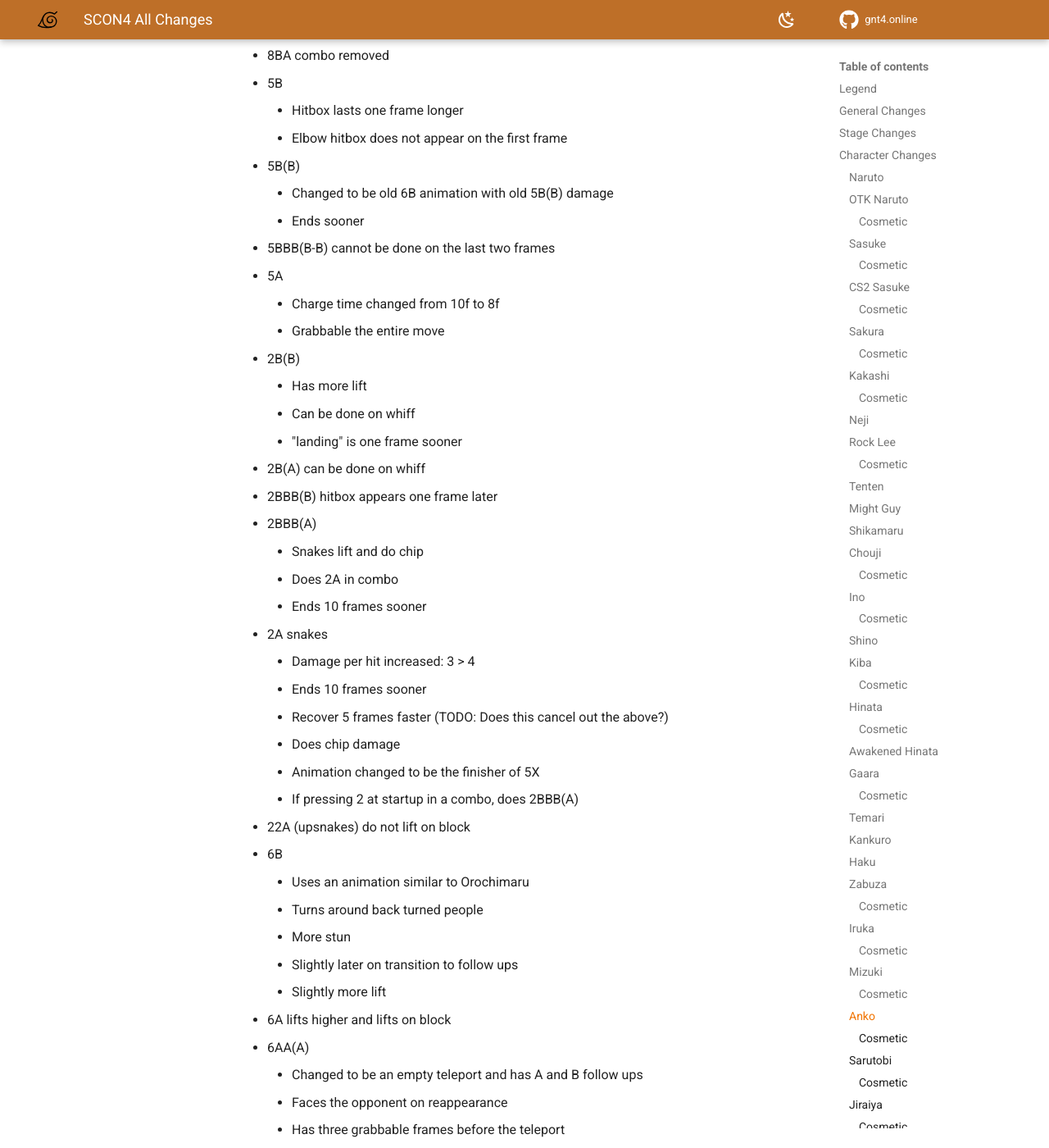
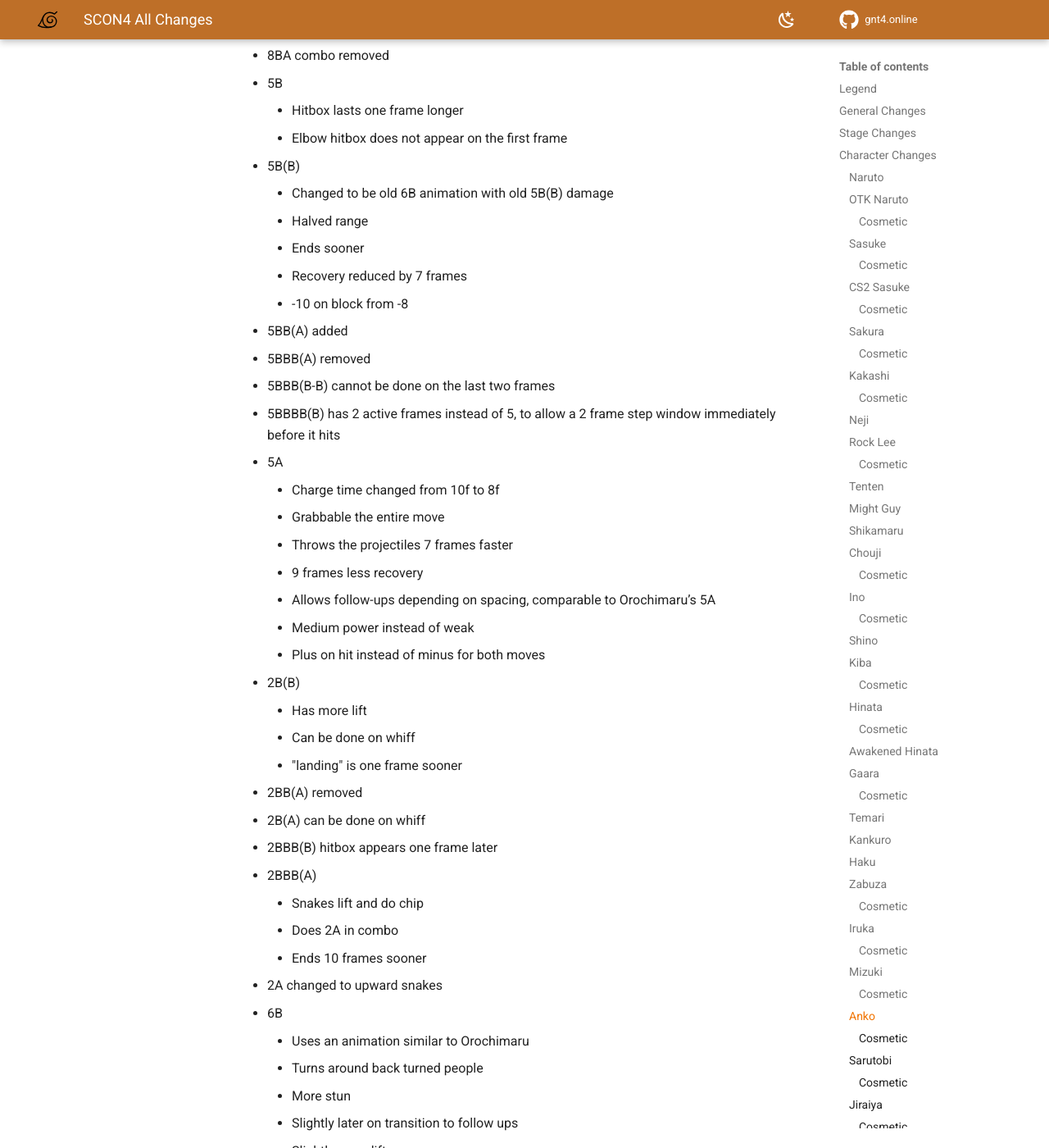
Before and after one commit to NicholasMoser/gnt4.online, an MkDocs documentation site: the page built from docs/scon4_all_changes.md, in a window 1280 px wide and 1400 px high, scrolled down 90599 px. Shown: the whole window at 82% size. Built offline with MkDocs 1.6.1 and Material for MkDocs 9.7.7, drawn with Linux system fonts in a browser that asks for light colours; comment, search, counter and statistics services are not loaded; some of the changed text lies outside the part shown.

Commit message:
Add 1.4.3 up to Anko

```diff
--- a/docs/scon4_all_changes.md
+++ b/docs/scon4_all_changes.md
@@ -58,7 +58,6 @@
 - Sleep state (Kabuto 2X)
     - Cannot sub until later
     - Resets the combo counter
-- Can select which RKnJ you use while in the air. If pressing R, then your character will do the air sub, if pressing 2R then they will do the ground sub
 - Wake up attacks added. If holding A or B on frame 15 of a neutral getup, the character will transition to a get up attack. These are fully intangible for four frames and then immune to mids and highs until the hitbox disappears. They are -21 on block
 - Optional default settings changed:
     - 60 to 90 seconds
@@ -93,6 +92,7 @@
 - TDOWN flag not lingering after attacks end (prevents issues where characters could be thrown out of blockstun in some situations after tdown becomes active)
 - Throwbreak window changed globally to 6 frames
 - Throwbreak window normalized between p1 and p2. Both have 6 frames to break (in vanilla player 1 had 1 less frame than player 2).
+- Runstop (the action where your character ends their run cycle, that could only be acted out of with attacks or jumps) is functionally gone! This allows you to run and stop on a dime, run and walk either direction, run into backdash, run into normal sidestep instead of runstep, and run into turnaround when you’re backturned!
 
 Note: 3-Man Cell is currently non-functional.
 
@@ -231,7 +231,7 @@
 - 6A
     - Given more float
     - Super cancellable
-- 4A DEF window starts frame 9 and ends frame 29 (animation ends frame 47)
+- 4A DEF from frames 8-35, animation ends frame 52
 - Act4A now goes into RA
 - 8B lifts on block
 - 8B(B) has more lift
@@ -284,7 +284,7 @@
 - 2A hitbox appears one frame later
 - 6BAA(A) given three grabbable frames before the teleport
 - 4B2A is 2BA with 6 additional startup frames
-- 4A DEF window starts frame 10 and ends frame 29 (animation ends frame 47)
+- 4A DEF from frames 8-35, animation ends frame 52
 - Act4A
     - Has a slightly smaller hitbox
     - Made to do more damage
@@ -397,7 +397,7 @@
 And for Sasuke's sharingan transformation:
 
 - 5BBB(B) has one more hitbox duration frame to better match the animation
-- 4A DEF window starts frame 8 and ends frame 23 (animation ends frame 37+4)
+- 4A DEF from frames 8-35, animation ends frame 52
 - Act4A can be subbed on the first frame only (TODO: Is this same as vanilla?)
 - 8A is grabbable the entire move
 - 5X
@@ -470,7 +470,7 @@
     - Moves and appears 3 frames sooner
     - Same strike timing
     - Can be grabbed on landing
-- 4A DEF window starts frame 10 and ends frame 33 (animation ends frame 46)
+- 4A DEF from frames 10-35, animation ends frame 51
 - Act4A unblockable
 - 8B cannot be subbed until later
 - 8A
@@ -684,7 +684,7 @@
     - Floats higher
     - Staggers
 - 4A
-    - DEF window starts frame 10 and ends frame 49 (animation ends frame 88)
+    - DEF from frames 10-49, animation ends frame 88
     - Uses animation from stance cancel
     - Can be held longer for meter drain with the A button
 - Act4A moves into launch hit faster, unblockable
@@ -909,7 +909,7 @@
     - Loses guard frames if it charges
     - 1G: 3x guard damage
     - 2G: Instant guard break
-- 4A DEF window starts frame 8 and ends frame 23 (animation ends frame 41)
+- 4A DEF from frames 8-35, animation ends frame 52
 - Act4A can be subbed on the first frame only (TODO: Was this ever possible?)
 - 4B(B) high crush from 13-36
 - 8B
@@ -1104,7 +1104,7 @@
     - Has only 5 guard frames on step forward (charge or otherwise)
     - Active 2-5
 - 4A
-    - DEF window starts frame 8 and ends frame 26 (animation ends frame 43)
+    - DEF from frames 8-35, animation ends frame 52
     - Can move immediately on appearance
 - 8B
     - Both hits have slightly more lift
@@ -1314,7 +1314,7 @@
     - "lands" two frames sooner
 - 4B(A) extension added, corresponds to 2A
 - 4A
-    - DEF window starts frame 10 and ends frame 29 (animation ends frame 43)
+    - DEF from frames 10-35, animation ends 49
     - Can be activated from all sides
 - Act4A
     - Is unblockable and unsubbable
@@ -1420,7 +1420,7 @@
     - Doesn't push on block
 - 4BB(B)
     - Adjustments to hitbox timing, landing, and crush. High crushes on landing
-- 4A DEF window starts frame 11 and ends frame 34 (animation ends frame 47)
+- 4A DEF from frames 8-35, animation ends frame 49
 - Act4A
     - Is unblockable
     - Hard knockdown
@@ -1556,7 +1556,7 @@
 - 4BB(A) given all 6BB(A) follow ups
 - 4B(A) changed to be 6A
 - 4B~A made 10 frames quicker
-- 4A DEF window starts frame 10 and ends frame 27 (animation ends frame 41)
+- 4A DEF from frames 10-35, animation ends frame 49
 - Act4A
     - Recovers significantly faster
     - Walking bugs are unblockable
@@ -1661,7 +1661,7 @@
     - Bigger hitbox
 - 6(A-A) cannot be done on whiff
 - 4B staggers instead of bounces
-- 4A DEF window starts frame 11 and ends frame 33 (animation ends frame 42)
+- 4A DEF from frames 11-35, animation ends frame 49
 - Act4A
     - Ends a bit faster
     - Unblockable
@@ -1753,7 +1753,7 @@
     - No longer staggers or pushes block
     - Significantly stronger on hit and block
 - 4A
-    - DEF window starts frame 8 and ends frame 29 (animation ends frame 39) (TODO: Is this right? It also says 11-29 and anim end 49)
+    - DEF from frames 8-35, animation ends frame 52
     - Uses the same animation as 2X
 - Act4A can be subbed on the first frame only (TODO: was this always the case?)
 - 8B
@@ -1774,7 +1774,7 @@
     - Two more active hitbox frames
 - 2X
     - Requires 75% meter to use
-    - Window starts up 3 frames faster and ends when the animation starts to change like other counters
+    - DEF from frames 11-45, animation ends frame 55
     - Drains slightly more than 12.5% meter on a miss at the end of the move
     - Fixed unsubbable, opponent is invulnerable until they hit the ground (TODO: huh)
     - Is not avoided by “landing” during the activation (prevents an issue where Temari could activate 2X with her jB, but not get hit by the counter)
@@ -1832,7 +1832,7 @@
     - Remove stagger and push on block
     - Has +3 guard frames
 - 4A
-    - DEF window starts frame 11 and ends frame 29 (animation ends frame 49)
+    - DEF from frames 11-29, animation ends frame 49
     - Drains meter at a rate of 120 units per frame instead of 180
 - Act4A
     - Is unsubbable and untechable
@@ -1851,7 +1851,7 @@
     - First hit hitbox duration increased by one frame
     - Second hitboxes are bigger if the first is hit
 - 2X
-    - Starts 3 frames faster and ends 8 frames later
+    - DEF from frames 11-45, animation ends frame 55
     - Drains slightly more than 12.5% meter on a miss at the end of the move
     - Activation gives opponent no chakra on hit (TODO 2X now loses meter when she can no longer counter instead of the end of the move?)
     - Chakra is taken the first frame of the capture state instead of on activation of super freeze
@@ -1925,7 +1925,7 @@
     - Lower angle
     - Hard knockdown
 - 4A
-    - DEF window starts frame 11 and ends frame 27 (animation ends frame 41)
+    - DEF from frames 11-35, animation ends frame 49
 - Act4A
     - Is now a modified sand dive that appears lower and is unblockable
     - Does less damage
@@ -2031,7 +2031,7 @@
     - 7 frames less blockstun
     - Faster endlag on hit (+10 on whiff or block)
 - 4A
-    - DEF window starts frame 11 and ends frame 29 (animation ends frame 43)
+    - DEF from frames 11-35, animation ends frame 49
 - 8B(B)
     - Replaced by Act4A
     - Has three grabbable frames at the startup
@@ -2190,9 +2190,9 @@
     - Damage is distributed between the two hits
     - Can hold 8 during startup to do flip
 - 4B
+    - DEF from frames 2-10 from 2-13
     - Low crushes two frames earlier
-    - Guards frames 2-10 from 2-13
-- 4A DEF window starts frame 11 and ends frame 33 (animation ends frame 48)
+- 4ADEF from frames 8-35, animation ends frame 51
 - Act4A
     - Appears above 14 frames faster
     - Activation is unblockable and unsubbable
@@ -2382,7 +2382,7 @@
     - +3 DEF frames
     - Ends three frames sooner
     - More lift
-- 4A DEF window starts frame 10 and ends frame 27 (animation ends frame 42)
+- 4A DEF from frames 8-35, animation ends frame 51
 - Act4A
     - Unblockable
     - Has proper intangibility that ends when Iruka lands
@@ -2484,7 +2484,7 @@
 - 6AB(B) removed
 - 4B doesn't push on block
 - 4A
-    - DEF window starts frame 10 and ends frame 27 (animation ends frame 42)
+    - DEF from frames 8-35, animation ends frame 51
     - Can activate on projectiles
 - Act4A teleports up and behind the opponent
 - 8B
@@ -2545,45 +2545,60 @@
     - Elbow hitbox does not appear on the first frame
 - 5B(B)
     - Changed to be old 6B animation with old 5B(B) damage
+    - Halved range
     - Ends sooner
+    - Recovery reduced by 7 frames
+    - -10 on block from -8
+- 5BB(A) added
+- 5BBB(A) removed
 - 5BBB(B-B) cannot be done on the last two frames
+- 5BBBB(B) has 2 active frames instead of 5, to allow a 2 frame step window immediately before it hits
 - 5A
     - Charge time changed from 10f to 8f
     - Grabbable the entire move
+    - Throws the projectiles 7 frames faster
+    - 9 frames less recovery
+    - Allows follow-ups depending on spacing, comparable to Orochimaru’s 5A
+    - Medium power instead of weak
+    - Plus on hit instead of minus for both moves
 - 2B(B)
     - Has more lift
     - Can be done on whiff
     - "landing" is one frame sooner
+- 2BB(A) removed
 - 2B(A) can be done on whiff
 - 2BBB(B) hitbox appears one frame later
 - 2BBB(A)
     - Snakes lift and do chip
     - Does 2A in combo
     - Ends 10 frames sooner
-- 2A snakes
-    - Damage per hit increased: 3 > 4
-    - Ends 10 frames sooner
-    - Recover 5 frames faster (TODO: Does this cancel out the above?)
-    - Does chip damage
-    - Animation changed to be the finisher of 5X
-    - If pressing 2 at startup in a combo, does 2BBB(A)
-- 22A (upsnakes) do not lift on block
+- 2A changed to upward snakes
 - 6B
     - Uses an animation similar to Orochimaru
     - Turns around back turned people
     - More stun
     - Slightly later on transition to follow ups
     - Slightly more lift
-- 6A lifts higher and lifts on block
+    - Hits on frame 13 instead of 11
+    - Range reduced by 20%
+    - Does 17 damage, down from 18
+- 6B(B) is 5BBBB(B)
+- 6BB(A) is 5BBBBB(A) (Does not have 6BBB)
+- 6B(A) added
+- 6A
+    - Does 17 damage, down from 20
+    - Lifts higher and lifts on block
 - 6AA(A)
     - Changed to be an empty teleport and has A and B follow ups
     - Faces the opponent on reappearance
     - Has three grabbable frames before the teleport
 - 4B
+    - DEF from frames 2-15 from 2-17
     - Hitbox appears one frame sooner
     - Improved windows on states as well as ending sooner and can be grabbed during their "sit" frames
-    - Guards frames 2-15 from 2-17
     - Cannot do follow ups on whiff
+    - Does not lift on block
+    - Has 18 frames of blockstun down from 23, so 4BA(A) can be punished on block
 - 4B(B)
     - OTGs
     - No longer catches late on OTGs
@@ -2602,13 +2617,17 @@
 - 8B
     - Is a blockable hitgrab that is untechable
     - Adjusted to stop the "reverse bounce" from happening
-- 8A is grabbable the entire move
+- 8A
+    - Is grabbable the entire move
+    - Medium power instead of weak
+    - Plus on hit instead of minus for both moves
 - JB
     - Does chip damage and does 4 more damage
     - Has a more steep angle
 - JA
     - Momentum applies sooner
     - Snakes adjusted to do chip damage and lift
+    - Snake hits do 4 damage up from 3 damage (hit count can vary a lot depending on position, but 8 hits of jA does 23 damage total)
 - JY
     - Victim subbable timing made to match Tsunade
     - Is no longer sub unsafe on hit
@@ -2651,9 +2670,7 @@
     - Does not lift on block
     - +2 frames duration on the hitbox
 - RB(B) faces the opponent on the follow up
-- RB(A)
-    - Faces the opponent on the follow up
-    - Does not turn around if behind the opponent (TODO: Does this cancel out the above?)
+- RB(A) removed
 - RA
     - Changed to be a teleport into the air RKnJ position into normal fall
     - Has A and B string follow-ups
@@ -2918,7 +2935,7 @@
     - Replaced with RB(A) with follow ups and charges
     - High crush 5-8 and 1-6: if charge, loses high crush (TODO: huh?)
 - 4A
-    - DEF window starts frame 10 and ends frame 29 (animation ends frame 44)
+    - DEF from frames 11-35, animation ends frame 49
     - Works against projectiles
     - Recovery is throwable
 - Act4A
@@ -3102,7 +3119,7 @@
 - 6A(B) added as 2B with follow ups
 - 6AA(A) launches on hit and block
 - 4A
-    - DEF window starts frame 8 and ends frame 33 (animation ends frame 49)
+    - DEF from frames 8-35, animation ends frame 51
     - Made frame 8, from 10
 - Act4A comes out quicker and ends quicker
 - 8B
@@ -3228,7 +3245,7 @@
 - 6A(A) added as stone clap
 - 4B(B) changed to be 5BB(B) with A button follow ups
 - 4A
-    - DEF window starts frame 12 and ends frame 33 (animation ends frame 47)
+    - DEF from frames 12-35, animation ends frame 49
     - When done in a combo it does 6A
 - Act4A
     - Hit into a spinning knockdown that is unblockable
@@ -3565,7 +3582,7 @@
     - Ability to be grabbed terminates when the guard frames end
     - Ending adjusted
 - 4A
-    - DEF window starts frame 11 and ends frame 25 (animation ends frame 38)
+    - DEF from frames 11-35, animation ends frame 49
     - Doesn't slide backwards when guarding
 - Act4A is unblockable
 - 8B
@@ -3683,7 +3700,7 @@
     - Made a strong hit
     - Launches
 - 6AAA(A) does one more damage on each hit with less lift and better connection in the air
-- 4A DEF window starts frame 10 and ends frame 28 (animation ends frame 43)
+- 4A DEF from frames 11-35, animation ends frame 51
 - 4B blockstun adjusted (TODO: in what way?)
 - Act4A
     - All hits are unblockable except the last
@@ -3754,7 +3771,7 @@
     - Damage is applied on the stab
     - Drains 50% meter on the damage frame
 - 2X
-    - DEF window starts frame 11 and ends frame 29 (animation ends frame 49)
+    - DEF from frames 11-45, animation ends frame 55
     - Defends back
     - Missed 2X drains just over 12.5% meter at the end of the move
     - Requires 75%
@@ -3808,7 +3825,7 @@
     - Is unblockable
     - Sweep ender is untechable
 - 4A
-    - DEF window starts frame 12 and ends frame 33 (animation ends frame 51)
+    - DEF from frames 12-35, animation ends frame 52
     - Endlag is grabbable
 - Act4A is unblockable and drains chakra
 - 8B
```
